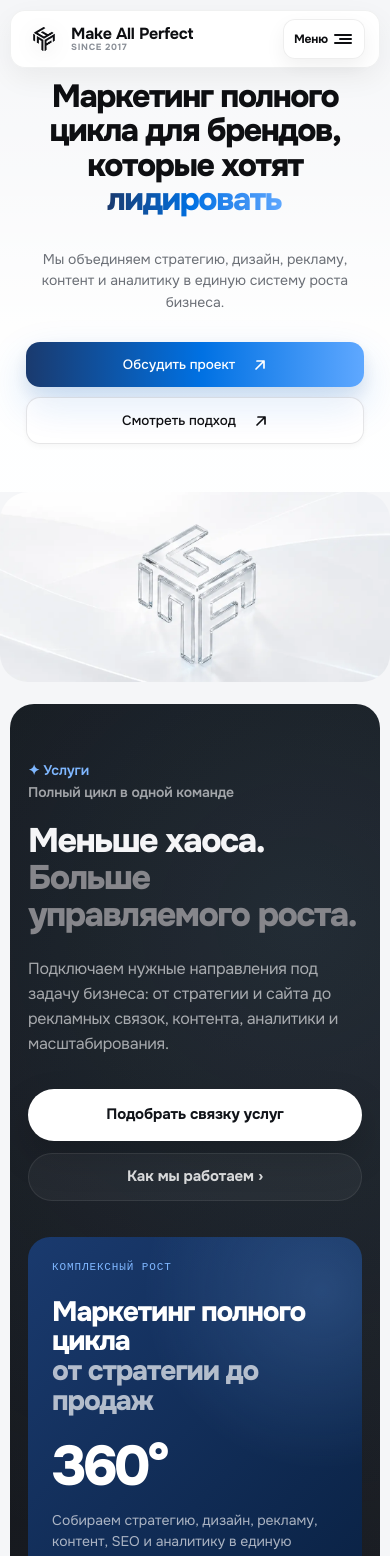
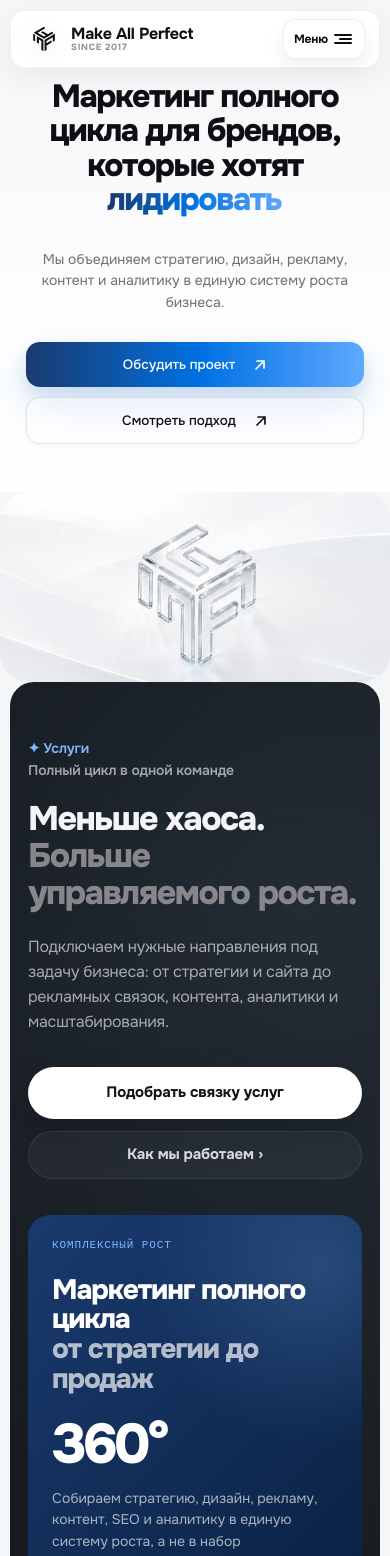
Before and after one commit to makeallperfectcompany/map2, a Next.js app: page / in a window 390 px wide. Shown: the top 1556 px of the page. Built offline with nearby package versions, Linux system fonts and the light colour scheme.

Commit message:
mobile: divider вплотную к кнопкам и к ServicesSection (margin 0)

```diff
--- a/src/components/sections/ServicesSection.module.css
+++ b/src/components/sections/ServicesSection.module.css
@@ -227,7 +227,7 @@
 
 @media (max-width: 1024px) {
   .servicesSection {
-    margin: 28px 14px;
+    margin: 0px 14px;
     padding: 76px 0;
     border-radius: 28px;
   }
@@ -260,7 +260,7 @@
 
 @media (max-width: 640px) {
   .servicesSection {
-    margin: 22px 10px;
+    margin: 0px 10px;
     padding: 58px 0;
     border-radius: 24px;
   }
```
